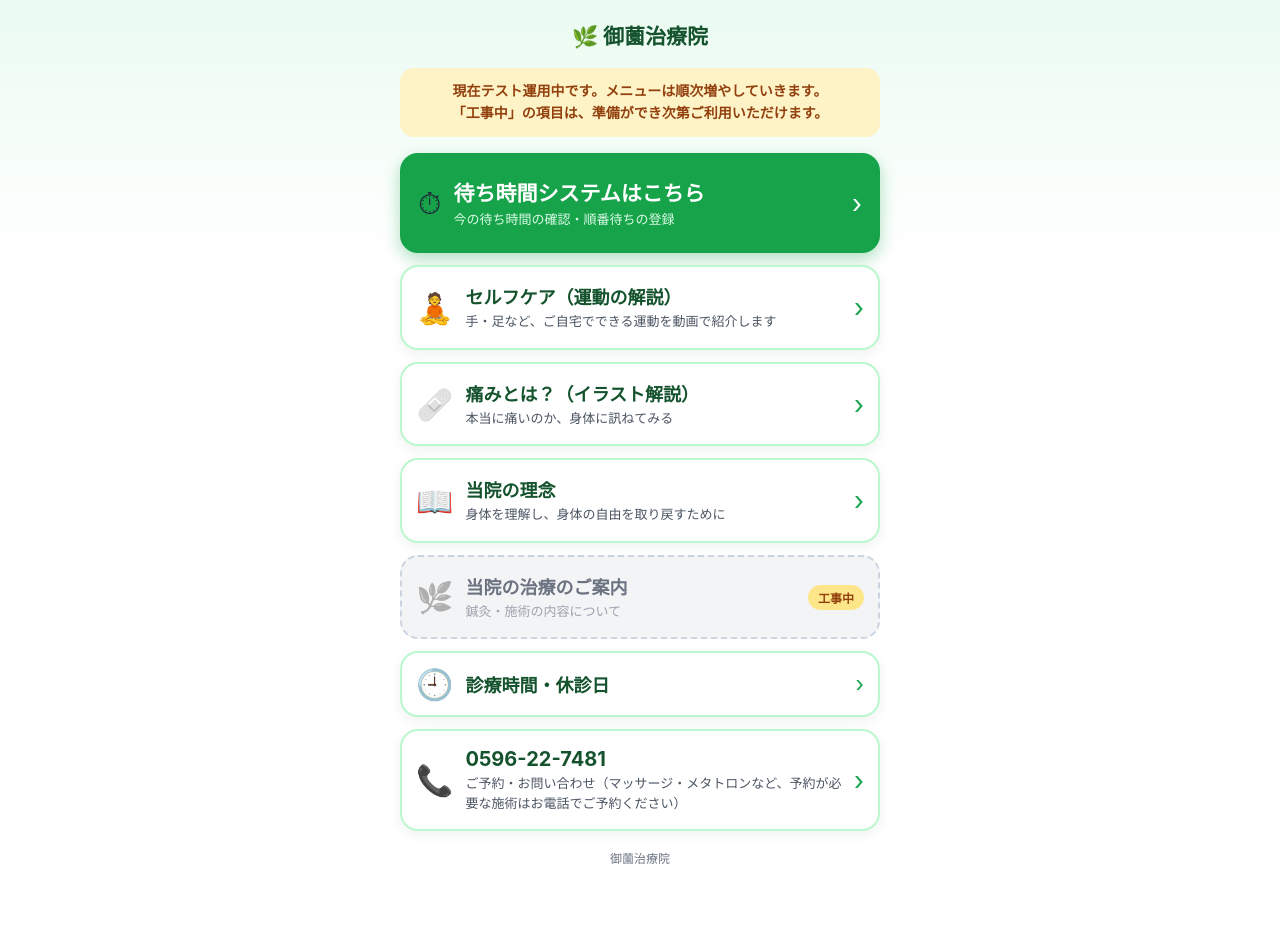
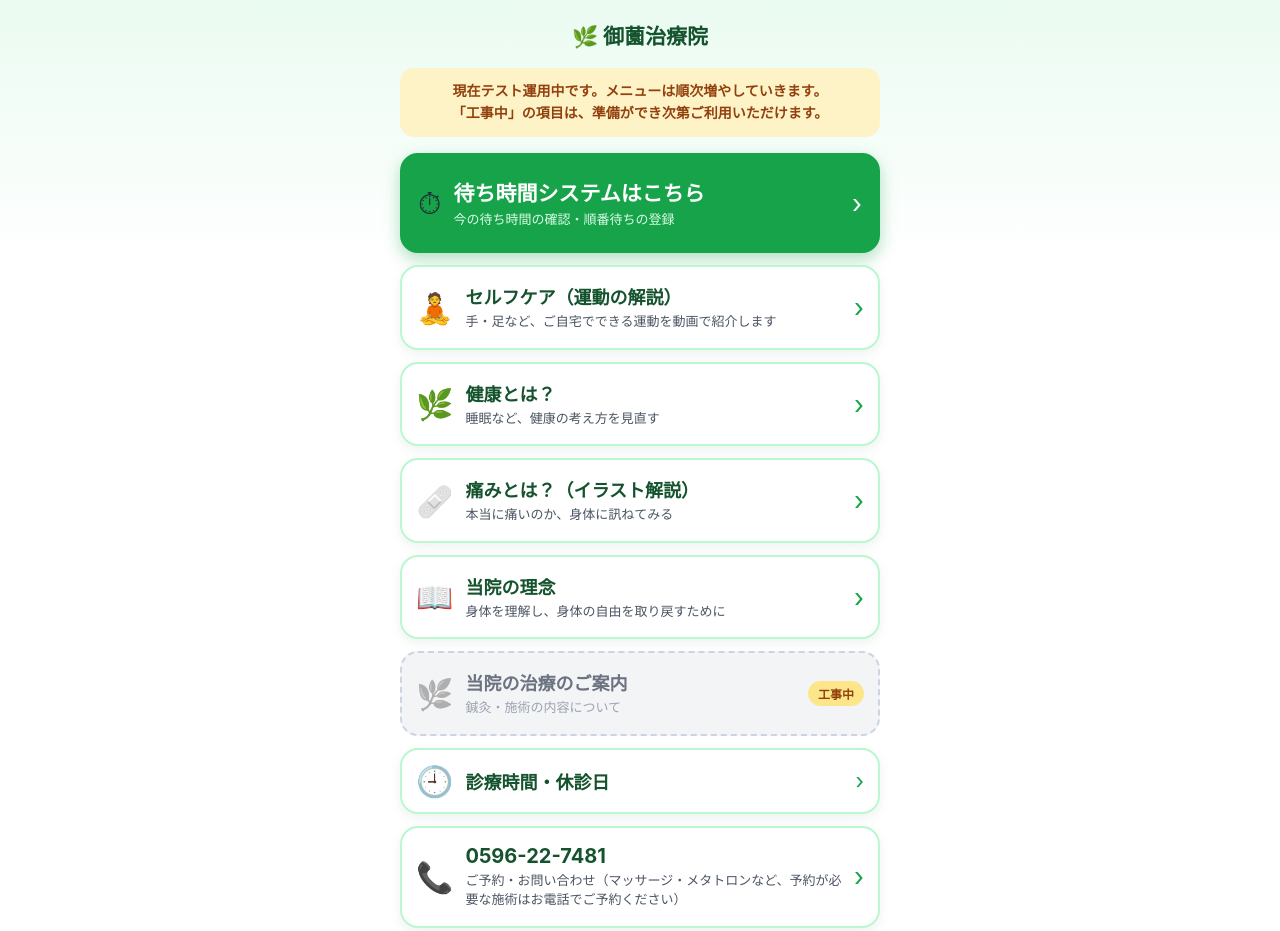
Before and after one commit to omisono/misono-liff-test, a plain HTML site: page index.html in a window 1280 px wide. Shown: the top 931 px of the page. Before the commit the page ends 908 px from the top, so only its background shows below. Drawn offline with Linux system fonts and the light colour scheme.

Commit message:
Update index.html

```diff
--- a/index.html
+++ b/index.html
@@ -188,6 +188,13 @@
     <a class="item" href="selfcare.html">
       <span class="ico">🧘</span>
       <span class="txt"><b>セルフケア（運動の解説）</b><small>手・足など、ご自宅でできる運動を動画で紹介します</small></span>
+      <span class="arrow">›</span>
+    </a>
+
+    <!-- 健康とは？ -->
+    <a class="item" href="kenko.html">
+      <span class="ico">🌿</span>
+      <span class="txt"><b>健康とは？</b><small>睡眠など、健康の考え方を見直す</small></span>
       <span class="arrow">›</span>
     </a>
 
```
